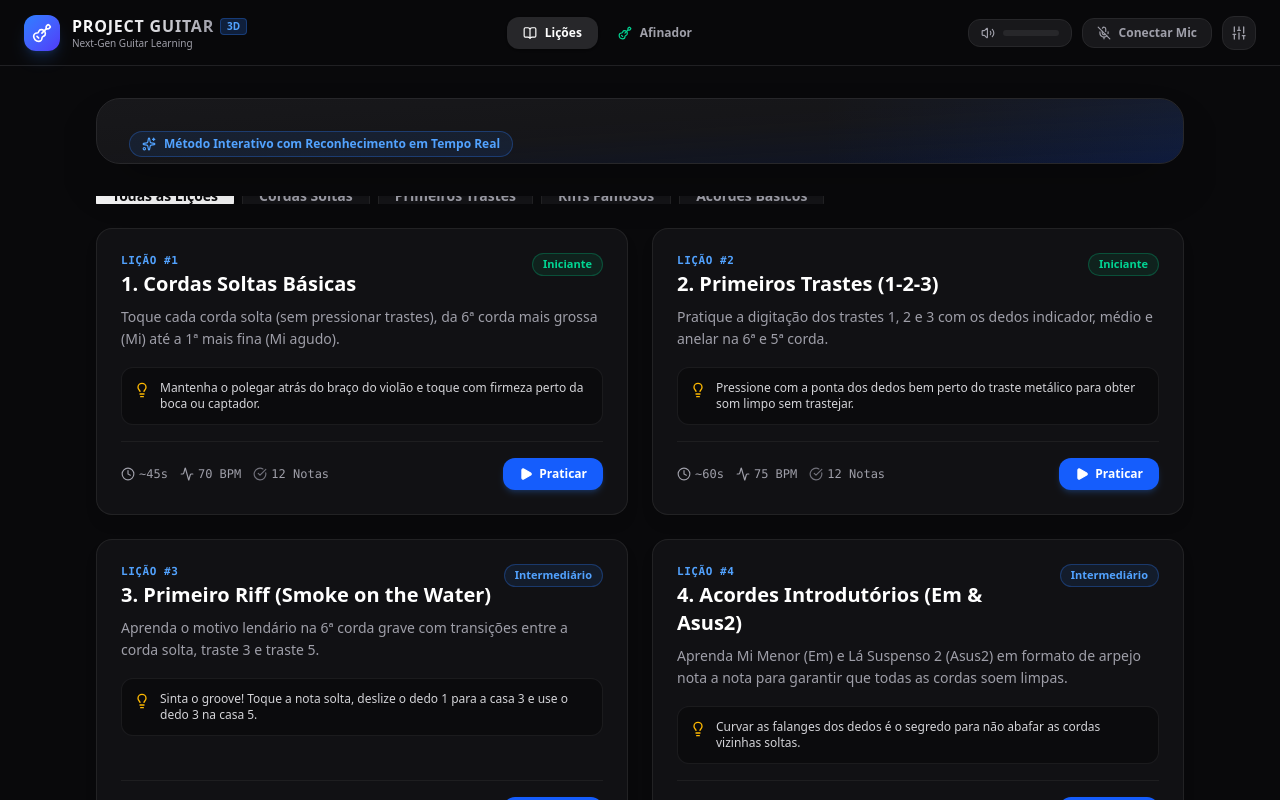
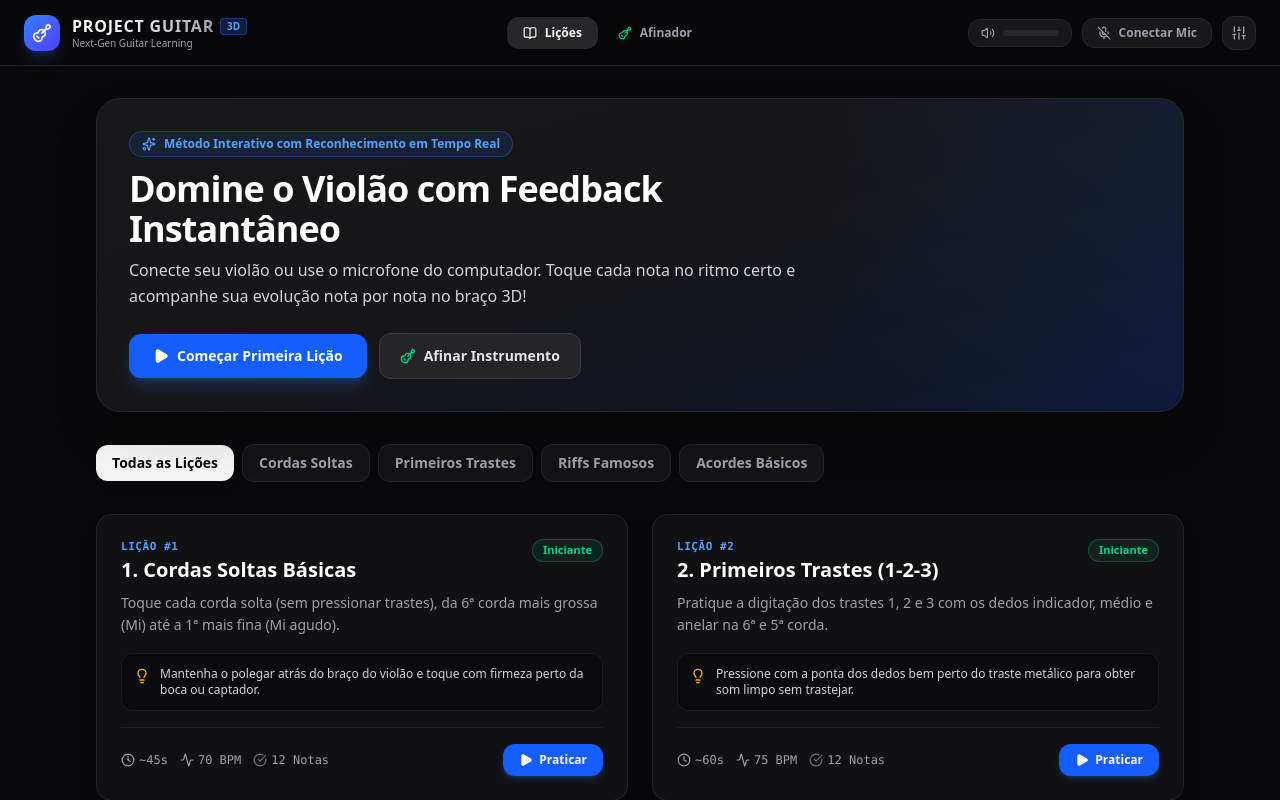
Before and after one commit to mariogomesbarbosa/project-guitar, a React (Vite) app: page / in a window 1280 px wide. Built offline with nearby package versions, Linux system fonts and the light colour scheme.

Commit message:
fix(ui): prevent hero banner and category tabs compression, enable vertical scroll for lesson catalog

```diff
--- a/src/App.tsx
+++ b/src/App.tsx
@@ -252,7 +252,7 @@ export const App: React.FC = () => {
       )}
 
       {/* MAIN VIEWPORT CONTAINER */}
-      <main className="relative flex-1 w-full h-full overflow-hidden">
+      <main className="relative flex-1 w-full min-h-0 overflow-hidden">
         {/* Mode: Home / Lesson Catalog */}
         {mode === 'home' && <LessonSelect />}
 
--- a/src/index.css
+++ b/src/index.css
@@ -11,3 +11,19 @@ html, body, #root {
   font-family: system-ui, -apple-system, BlinkMacSystemFont, 'Segoe UI', Roboto, sans-serif;
   user-select: none;
 }
+
+/* Custom modern dark scrollbar */
+::-webkit-scrollbar {
+  width: 8px;
+  height: 8px;
+}
+::-webkit-scrollbar-track {
+  background: rgba(13, 15, 20, 0.6);
+}
+::-webkit-scrollbar-thumb {
+  background: rgba(63, 63, 70, 0.6);
+  border-radius: 9999px;
+}
+::-webkit-scrollbar-thumb:hover {
+  background: rgba(82, 82, 91, 0.9);
+}
--- a/src/ui/LessonSelect.tsx
+++ b/src/ui/LessonSelect.tsx
@@ -54,9 +54,10 @@ export const LessonSelect: React.FC = () => {
   };
 
   return (
-    <div className="w-full h-full flex flex-col p-4 sm:p-8 max-w-6xl mx-auto overflow-y-auto select-none">
+    <div className="w-full h-full overflow-y-auto select-none">
+      <div className="w-full max-w-6xl mx-auto p-4 sm:p-8 flex flex-col min-h-full">
         {/* Hero Welcome Banner */}
-      <div className="relative overflow-hidden rounded-3xl bg-gradient-to-br from-zinc-900 via-zinc-900/90 to-blue-950/40 border border-zinc-800 p-6 sm:p-8 mb-8 shadow-2xl">
+        <div className="shrink-0 relative overflow-hidden rounded-3xl bg-gradient-to-br from-zinc-900 via-zinc-900/90 to-blue-950/40 border border-zinc-800 p-6 sm:p-8 mb-8 shadow-2xl">
           <div className="relative z-10 max-w-2xl">
             <div className="inline-flex items-center gap-2 px-3 py-1 rounded-full bg-blue-500/10 border border-blue-500/30 text-blue-400 text-xs font-semibold mb-3">
               <Sparkles className="w-3.5 h-3.5" />
@@ -92,7 +93,7 @@ export const LessonSelect: React.FC = () => {
         </div>
 
         {/* Category Tabs */}
-      <div className="flex items-center gap-2 overflow-x-auto pb-2 mb-6 scrollbar-none">
+        <div className="shrink-0 flex items-center gap-2 overflow-x-auto pb-2 mb-6 scrollbar-none">
           {categories.map((cat) => (
             <button
               key={cat.id}
@@ -109,7 +110,7 @@ export const LessonSelect: React.FC = () => {
         </div>
 
         {/* Lesson Grid */}
-      <div className="grid grid-cols-1 md:grid-cols-2 gap-4 sm:gap-6">
+        <div className="grid grid-cols-1 md:grid-cols-2 gap-4 sm:gap-6 mb-8">
           {filteredLessons.map((lesson, idx) => (
             <div
               key={lesson.id}
@@ -170,7 +171,7 @@ export const LessonSelect: React.FC = () => {
         </div>
 
         {/* Footer Encouragement */}
-      <div className="mt-8 p-4 rounded-2xl bg-zinc-900/40 border border-zinc-800/50 flex items-center justify-between text-xs text-zinc-400">
+        <div className="shrink-0 mt-auto p-4 rounded-2xl bg-zinc-900/40 border border-zinc-800/50 flex flex-col sm:flex-row items-center justify-between gap-2 text-xs text-zinc-400">
           <div className="flex items-center gap-2">
             <Award className="w-4 h-4 text-amber-400" />
             <span>Pratique 15 minutos por dia para desenvolver memória muscular consistente.</span>
@@ -183,5 +184,6 @@ export const LessonSelect: React.FC = () => {
           </button>
         </div>
       </div>
+    </div>
   );
 };
```
Lines whose indentation alone changed are shown as unchanged.
